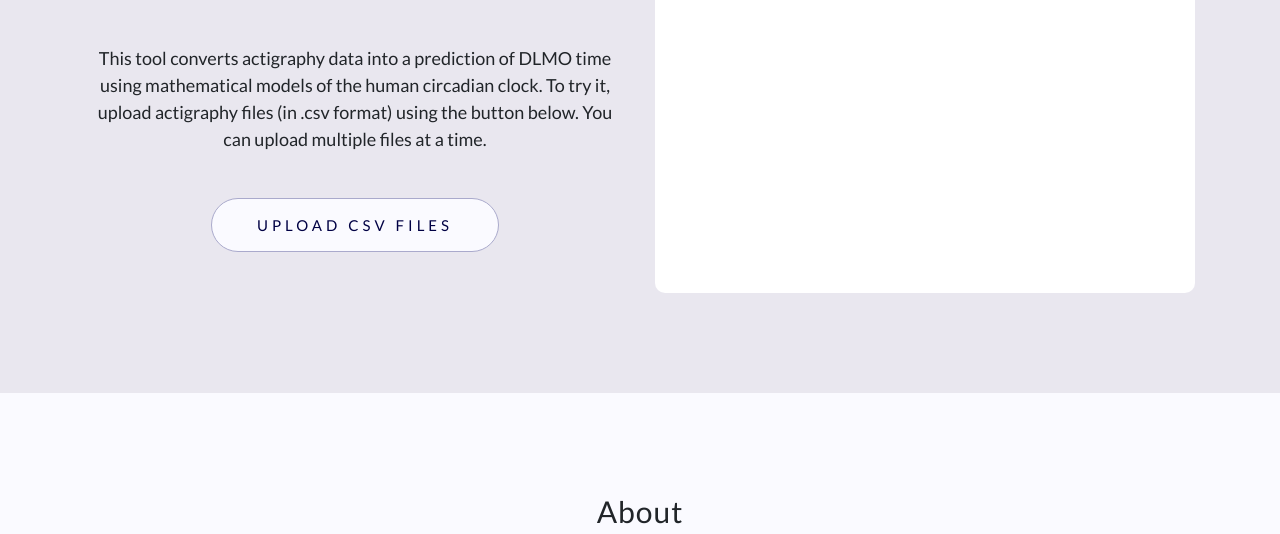
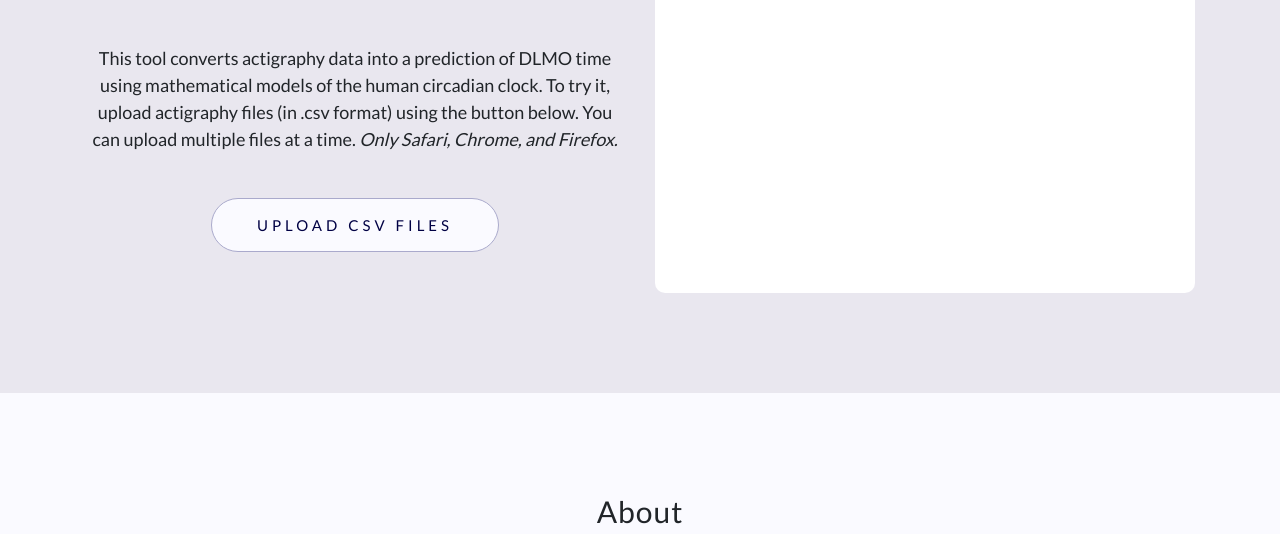
Before and after one commit to ojwalch/predicting_dlmo, a plain HTML site: page index.html in a window 1280 px wide. Shown: the part 207-741 px from the top of the page. Drawn offline with Linux system fonts and the light colour scheme.

Commit message:
Adding disclaimer about browser functionality

```diff
--- a/index.html
+++ b/index.html
@@ -51,7 +51,7 @@
         <div class="col-lg-6 my-auto">
           <div class="header-content mx-auto">
             <h1 class="mb-5">Predict DLMO with math modeling</h1>
-            <p>This tool converts actigraphy data into a prediction of DLMO time using mathematical models of the human circadian clock. To try it, upload actigraphy files (in .csv format) using the button below. You can upload multiple files at a time.</p>
+            <p>This tool converts actigraphy data into a prediction of DLMO time using mathematical models of the human circadian clock. To try it, upload actigraphy files (in .csv format) using the button below. You can upload multiple files at a time. <i>Only Safari, Chrome, and Firefox.</i></p>
 
             <div class="upload-wrapper">
                 <header>
```
